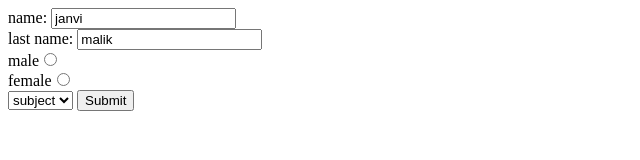
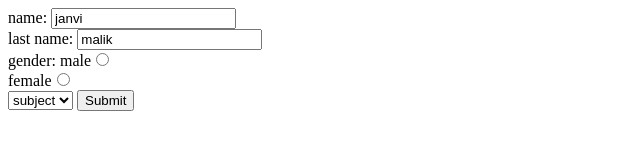
Before and after one commit to JANVI193/mm, a plain HTML site: page index.html in a window 1280 px wide. Shown: the full height of the page, 0-640 px from the left. Drawn offline with Linux system fonts and the light colour scheme.

Commit message:
Update index.html

```diff
--- a/index.html
+++ b/index.html
@@ -8,8 +8,9 @@ name:
 <input type="text" value="janvi" name="name"><br>
 last name:
 <input type="text" value="malik" name="last name"><br/>
-male<input type="radio" value="male"><br/>
-female<input type="radio" value="female"><br/>
+  gender:
+male<input type="radio" value="male" name="gender"><br/>
+female<input type="radio" value="female" name="gender"><br/>
 <select>
 <option> subject </subject>
 <option> hindi </option>
```
